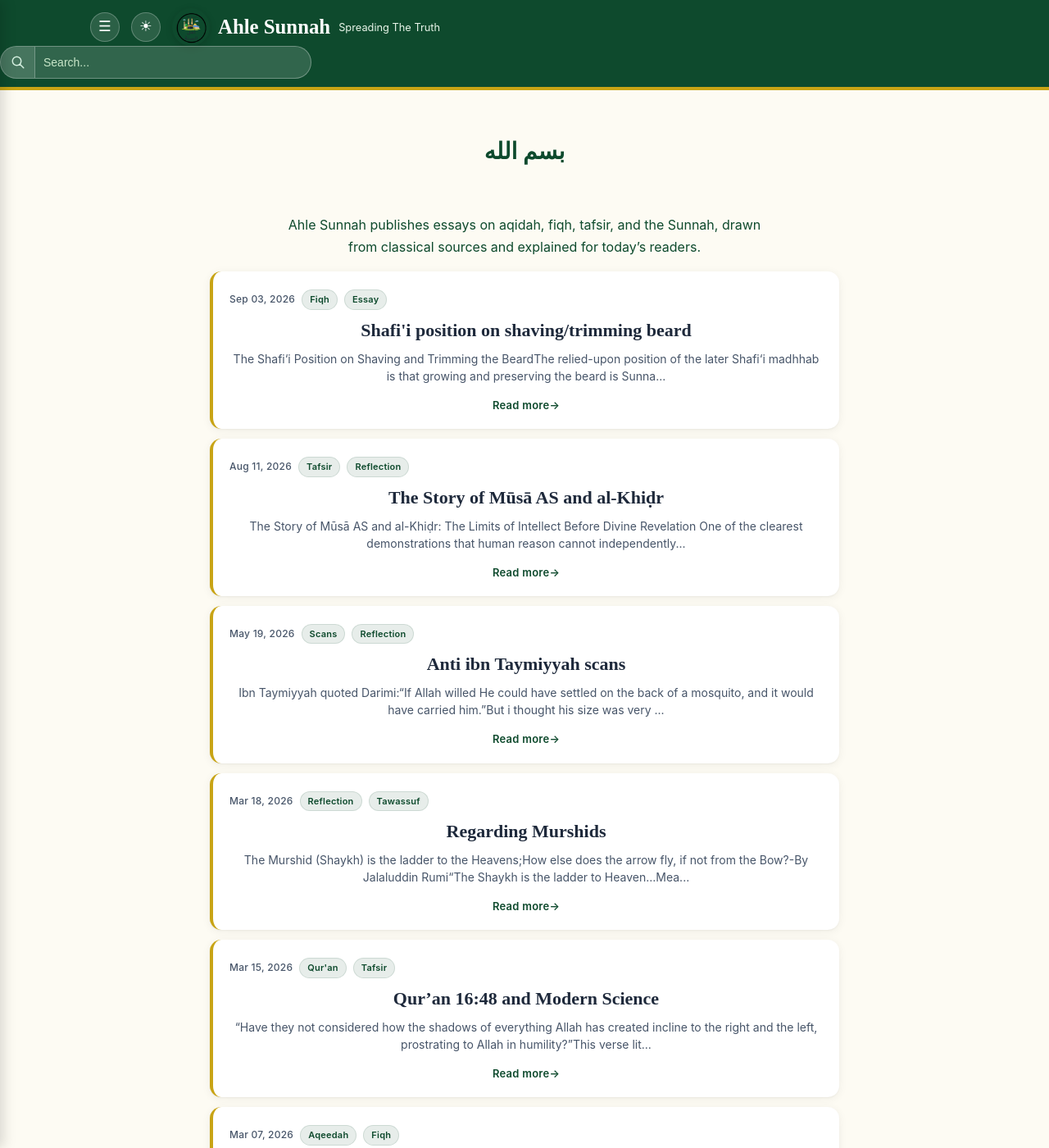
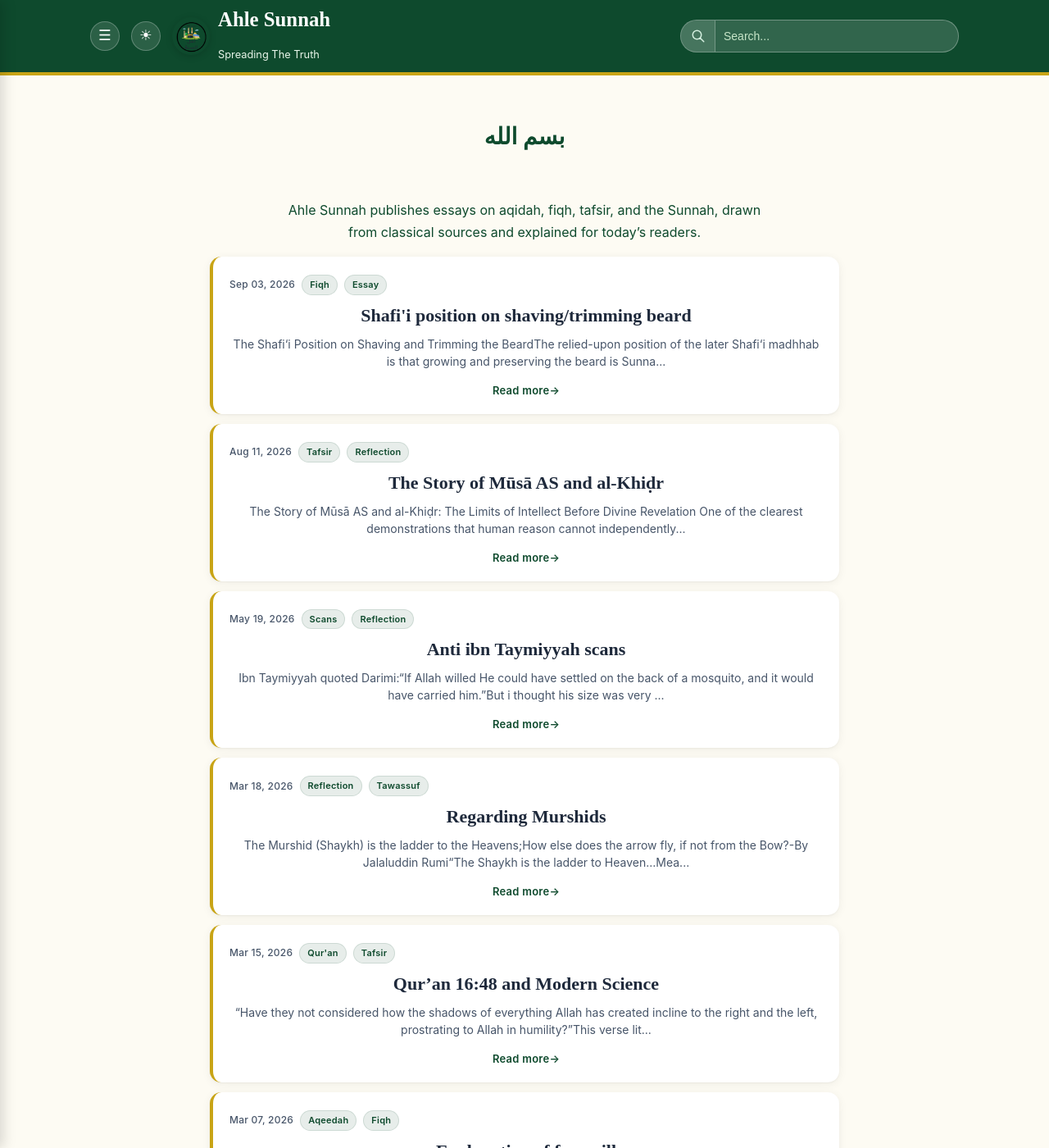
Before and after one commit to Fali17/ahlesunnah, a Jekyll site: the page built from index.html, in a window 1280 px wide and 1400 px high. Shown: the whole window at 82% size. Built offline with Jekyll 4.4.1, drawn with Linux system fonts in a browser that asks for light colours; the list of posts is cut into pages by our own code.

Commit message:
Update default.html

```diff
--- a/_layouts/default.html
+++ b/_layouts/default.html
@@ -706,79 +706,6 @@
     height: 34px;
   }
 
-  /* Hide long subtitle on small screens so title isn’t crushed */
-  .subtitle {
-    display: none;
-  }
-
-  .site-brand-title {
-    font-size: 1.05rem;
-  }
-
-  /* Give search a fixed share of the row */
-  .header-inner {
-    flex: 1 1 auto;
-    min-width: 0;
-    max-width: 42%;
-  }
-
-  .search-wrapper {
-    flex: 1 1 auto;
-    min-width: 100px;
-    max-width: none;
-  }
-
-  .search-form-container {
-    height: 34px;
-  }
-}
-
-/* Very narrow phones: slightly smaller title */
-@media (max-width: 380px) {
-  .site-brand-title {
-    font-size: 0.95rem;
-  }
-
-  .header-inner {
-    max-width: 38%;
-  }
-}
-
-    .subtitle {
-  margin: 2px 0 0;
-  font-size: 0.75rem;
-  color: #e8f5e9;
-  white-space: nowrap;
-  overflow: hidden;
-  text-overflow: ellipsis;
-}
-
-/* Hide on mobile so the header isn’t cramped */
-@media (max-width: 768px) {
-  .subtitle {
-    display: none;
-  }
-}
-
-/* Show again on desktop */
-@media (min-width: 769px) {
-  .subtitle {
-    display: block;
-    font-size: 0.8rem;
-  }
-}
-    .brand-short {
-  display: none;
-}
-
-@media (max-width: 380px) {
-  .brand-full {
-    display: none;
-  }
-  .brand-short {
-    display: inline;
-  }
-}
 
   </style>
 
@@ -805,9 +732,8 @@
       <div class="logo-wrap">
         <img src="{{ 'assets/logo.png' | relative_url }}" alt="Ahle Sunnah" class="site-logo" width="40" height="40">
       </div>
-      <p class="site-brand-title">
-  <span class="brand-full">{{ site.title }}</span>
-  <span class="brand-short">Ahle Sunnah</span>
+      <div class="brand-text">
+  <span class="site-brand-title">{{ site.title }}</span>
       </p>
         <p class="subtitle">{{ site.description }}</p>
       </div>
```
